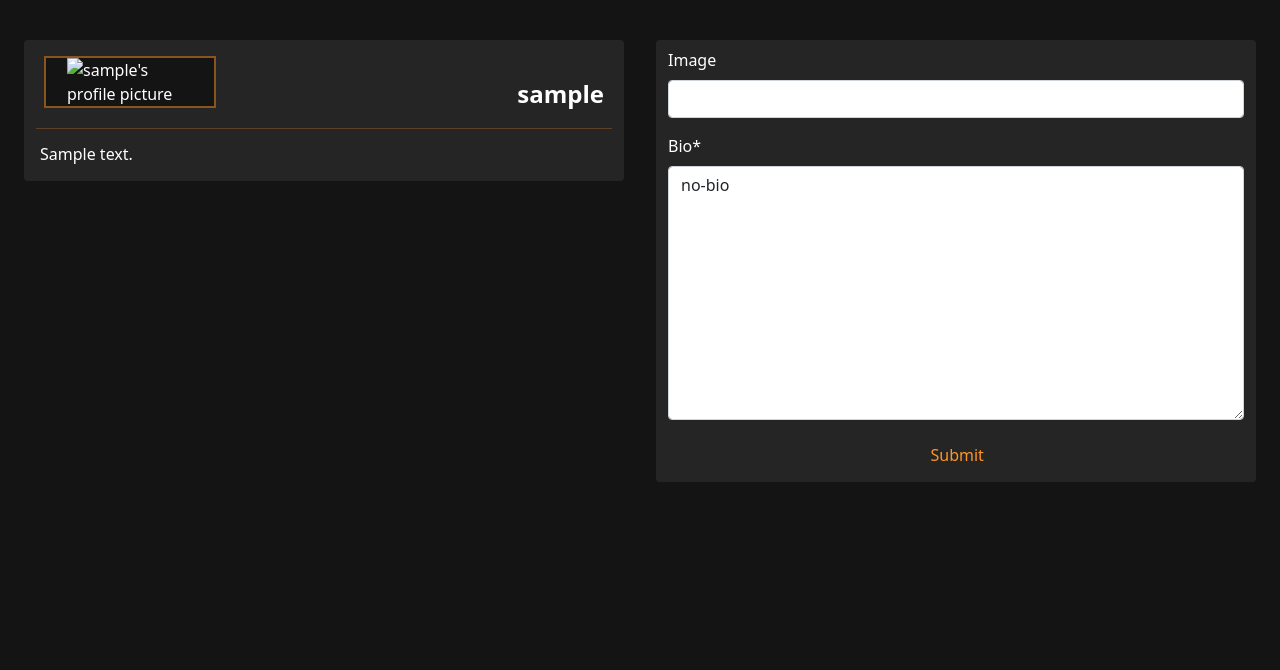
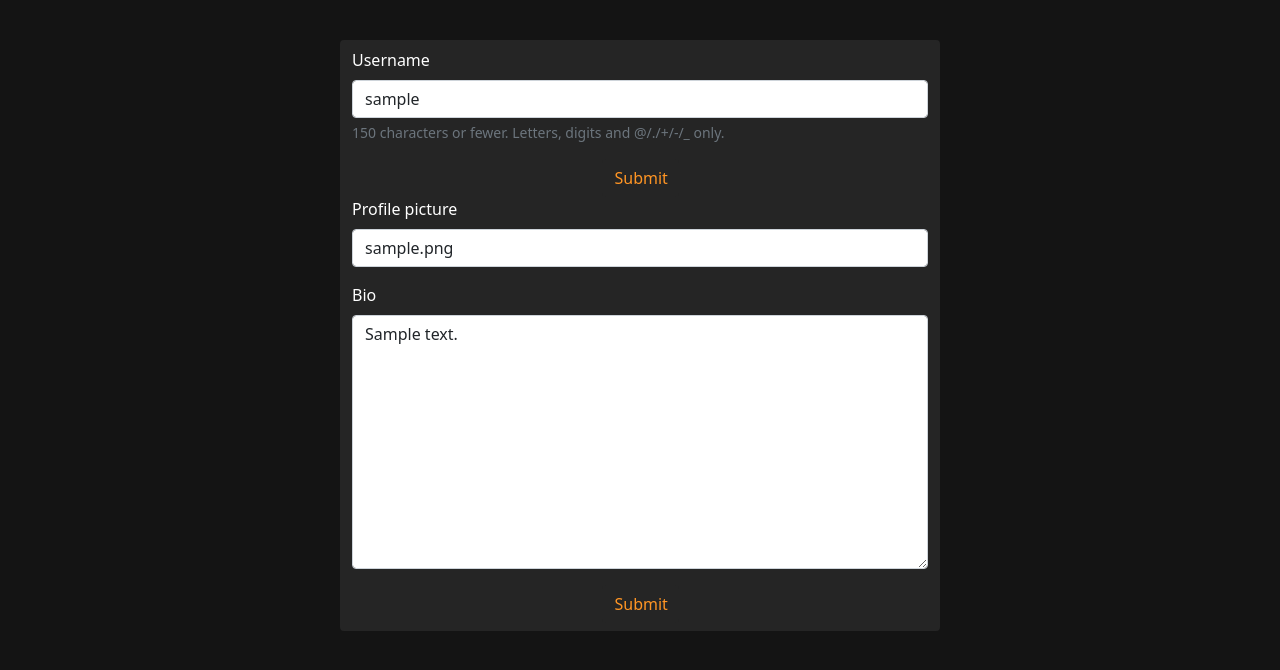
Before and after one commit to AmeliaBeep/FoodFeed, a Django app: page /user-profile/1/edit in a window 1280 px wide. Shown: the part 64-734 px from the top of the page. Run offline with Django 4.2, Linux system fonts and the light colour scheme; a user stored in the database is signed in; tables that the repository leaves empty hold one stand-in row (values such as "Sample post"); some libraries are stand-ins or nearby versions.

Commit message:
Start creating form for profile editing

```diff
--- /dev/null
+++ b/static/js/tweak_current_image.js
@@ -0,0 +1,4 @@
+let currentImage = document.querySelector("#div_id_image div div");
+let imageLink = currentImage.querySelector("a");
+
+currentImage.innerHTML = `<img class="mx-auto" width=30% src=${imageLink} style="border: 1px solid black" onerror="this.src='https://res.cloudinary.com/ds7qeovpw/image/upload/v1761573203/foodfeed/no-user-image.jpg'">`;
--- a/userprofile/forms.py
+++ b/userprofile/forms.py
@@ -1,13 +1,29 @@
-from cloudinary.forms import CloudinaryFileField
+from cloudinary.forms import CloudinaryFileField, CloudinaryInput
 from .models import UserProfile
 from django import forms
+
+from django.contrib.auth.models import User
 
 
 class UserProfileForm(forms.ModelForm):
     class Meta:
         model = UserProfile
-        fields = ('image', 'bio')
+        fields = ('image', 'bio',)
 
     image = CloudinaryFileField(
-        options={"folder": "foodfeed/", "crop": "limit", "width": 600, "height": 600,}
-        )
+        options={"folder": "foodfeed/", "crop": "limit", "width": 600, "height": 600,})
+
+    def __init__(self, *args, **kwargs):
+        super(UserProfileForm, self).__init__(*args, **kwargs)
+        self.fields['image'].required = False
+        self.fields['image'].label = "Profile picture"
+
+class UserForm(forms.ModelForm):
+    class Meta:
+        model = User
+        fields = ('username',)
+
+    def __init__(self, *args, **kwargs):
+        super(UserForm, self).__init__(*args, **kwargs)
+        self.fields['username'].required = False
+        self.fields['username'].help_text = "150 characters or fewer. Letters, digits and @/./+/-/_ only."
--- a/userprofile/models.py
+++ b/userprofile/models.py
@@ -1,6 +1,5 @@
 from django.conf import settings
 from django.db import models
-from django.contrib.auth.models import User
 from cloudinary.models import CloudinaryField
 
 # Create your models here
@@ -16,7 +15,7 @@ class UserProfile(models.Model):
     """
     user = models.OneToOneField(
         settings.AUTH_USER_MODEL, on_delete=models.CASCADE, related_name="user_profile")
-    bio = models.TextField(max_length=800, default="no-bio")
+    bio = models.TextField(max_length=800, blank=True)
     image = CloudinaryField('image', default='no-profile-image')
 
     def __str__(self):
--- a/userprofile/templates/userprofile/edit_profile.html
+++ b/userprofile/templates/userprofile/edit_profile.html
@@ -5,44 +5,6 @@
 <!-- User profile content-->
  <div class="container-fluid">
     <div class="row d-flex justify-content-evenly mt-3">
-        <div class="col-lg-6 mx-2 content-container">
-
-            <!-- Profile section -->
-            <div class="row mt-4 pb-2">
-                <div class="col content-background-colour rounded">
-
-                    <div class="row">
-                        <div class="col-4 ms-1 my-3">
-                            <div class="ms-1 profile-image-container d-flex justify-content-center">
-                                {% if "no-profile-image" in profile.image.url %}
-                                <img class="img-fluid" src="{% static 'images/no-user-image.jpg' %}" alt="Placeholder image - user has not uploaded a profile picture">
-                                {% else %}
-                                <img class="img-fluid" src="{{ profile.image.url }}" width="75%" alt="{{ profile.user }}'s profile picture">
-                                {% endif %}
-                            </div>
-                        </div>
-                        <div class="col-7 my-3 profile-name ms-auto d-flex flex-column align-items-end ">
-                            <div class="mb-auto">
-
-                            </div>
-                            <div class="pe-2">
-                                <h1 class="text-end">{{ profile.user }}</h1>
-                            </div>
-                        </div>
-                    </div>
-
-                    {% if "no-bio" not in profile.bio %}
-                    <hr class="content-divider mt-1">
-                    <div class="row ms-0 mb-2 profile-bio">
-                        <h2 class="ps-1">{{ profile.bio }}</h2>
-                    </div>
-                    {% endif %}
-
-                </div>
-            </div>
-        </div>
-
-
 
         <div class="col-lg-6 mx-2 content-container">
             <div class="row d-flex justify-content-center my-4">
@@ -52,13 +14,23 @@
                 <div class="content-background-colour rounded py-2">
 
                     <!-- Form content -->
+                    <form id="userForm" method="post">
+                        <div class="row">
+                            {{ user_form | crispy }}
+                        </div>
+                        {% csrf_token %}
+                        <div class="row justify-content-center">
+                            <button id="submitButton" type="submit" style="width: 77px;"
+                                class="page-button rounded btn text-center">Submit</button>
+                        </div>
+                    </form>
                     <form id="userProfileForm" method="post">
                         <div class="row">
                             {{ user_profile_form | crispy }}
                         </div>
                         {% csrf_token %}
                         <div class="row justify-content-center">
-                            <button id="submitButton" type="submit" style="width: 77px;"
+                            <button id="submitButton2" type="submit" style="width: 77px;"
                                 class="page-button rounded btn text-center">Submit</button>
                         </div>
                     </form>
@@ -106,5 +78,5 @@
 {% endblock %}
 
 {% block extras %}
-    <script src="{% static 'js/edit_content.js' %}"></script>
+    <script src="{% static 'js/tweak_current_image.js' %}"></script>
 {% endblock %}
--- a/userprofile/templates/userprofile/profile.html
+++ b/userprofile/templates/userprofile/profile.html
@@ -32,7 +32,7 @@
                 </div>
             </div>
 
-            {% if "no-bio" not in profile.bio %}
+            {% if profile.bio != "" %}
             <hr class="content-divider mt-1">
             <div class="row ms-0 mb-2 profile-bio">
                 <h2 class="ps-1">{{ profile.bio }}</h2>
--- a/userprofile/views.py
+++ b/userprofile/views.py
@@ -1,6 +1,6 @@
 from django.shortcuts import get_object_or_404, render, reverse
 from userprofile.models import UserProfile
-from .forms import UserProfileForm
+from .forms import UserProfileForm, UserForm
 from django.contrib import messages
 from django.http import HttpResponseRedirect
 
@@ -21,6 +21,7 @@ def user_profile(request, user_profile_id):
         },
     )
 
+
 def edit_user_profile(request, user_profile_id):
     profile = get_object_or_404(UserProfile, pk=user_profile_id)
 
@@ -30,14 +31,39 @@ def edit_user_profile(request, user_profile_id):
             'Unauthorised to edit this profile!'
         )
         return HttpResponseRedirect(reverse('feed'))
+    if request.method == "POST":
+        post_form = UserForm(request.POST, request.FILES)
+        if post_form.is_valid():
+            profile_queryset = UserProfile.objects.filter(user=request.user)
+            author_profile = get_object_or_404(profile_queryset)
+            post = post_form.save(commit=False)
+            post.author = author_profile
+            post.save()
+            messages.add_message(
+                request, messages.SUCCESS,
+                'Post submitted successfully!'
+            )
+            return HttpResponseRedirect(reverse('feed'))
+        else:
+            messages.add_message(
+                request, messages.ERROR,
+                'Post failed to submit'
+            )
+    else:
+        current_bio = profile.bio
+        current_image = profile.image
+        username = request.user.username
 
-    user_profile_form = UserProfileForm()
+        user_profile_form = UserProfileForm(
+            initial={'bio': current_bio, 'image': current_image})
+        user_form = UserForm(initial={'username': username})
 
-    return render(
-        request,
-        "userprofile/edit_profile.html",
-        {
-            "profile": profile,
-            "user_profile_form": user_profile_form,
-        },
-    )
+        return render(
+            request,
+            "userprofile/edit_profile.html",
+            {
+                "profile": profile,
+                "user_profile_form": user_profile_form,
+                "user_form": user_form,
+            },
+        )
```
Also changed, not shown: userprofile/migrations/0006_alter_userprofile_bio.py (added).
